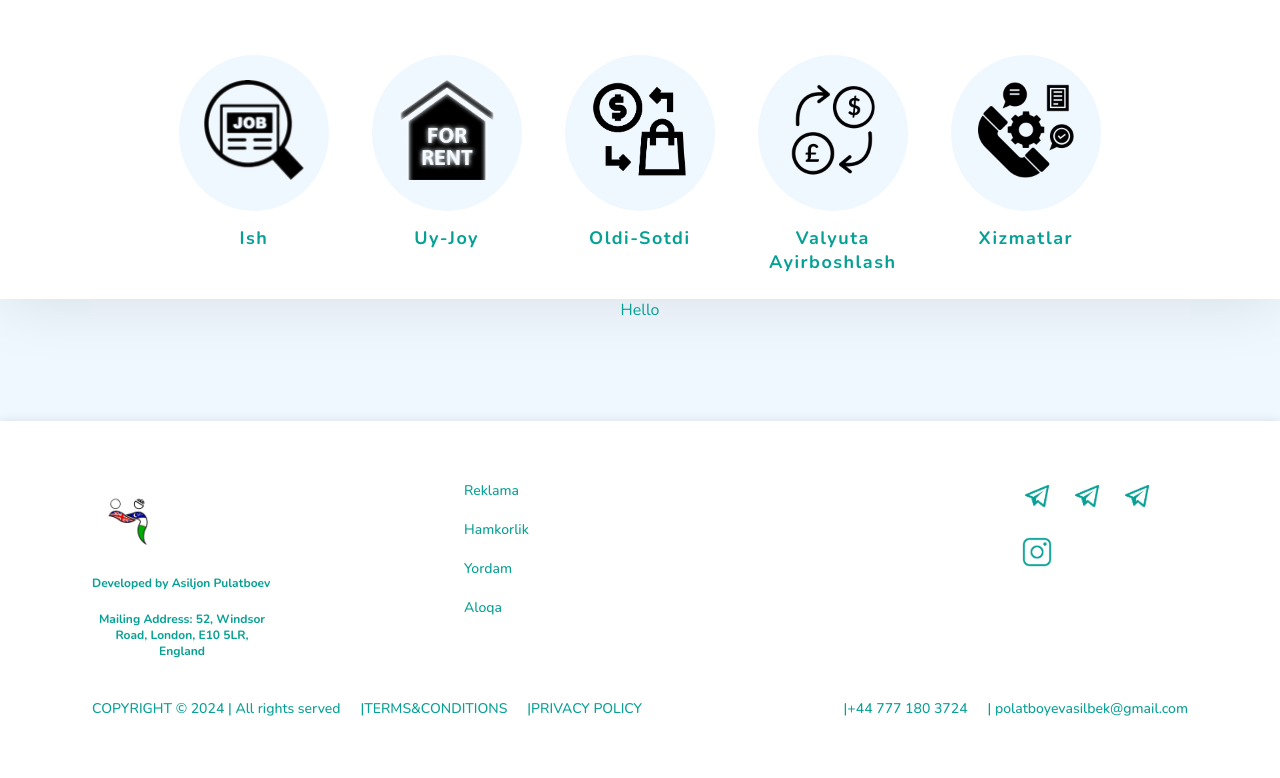
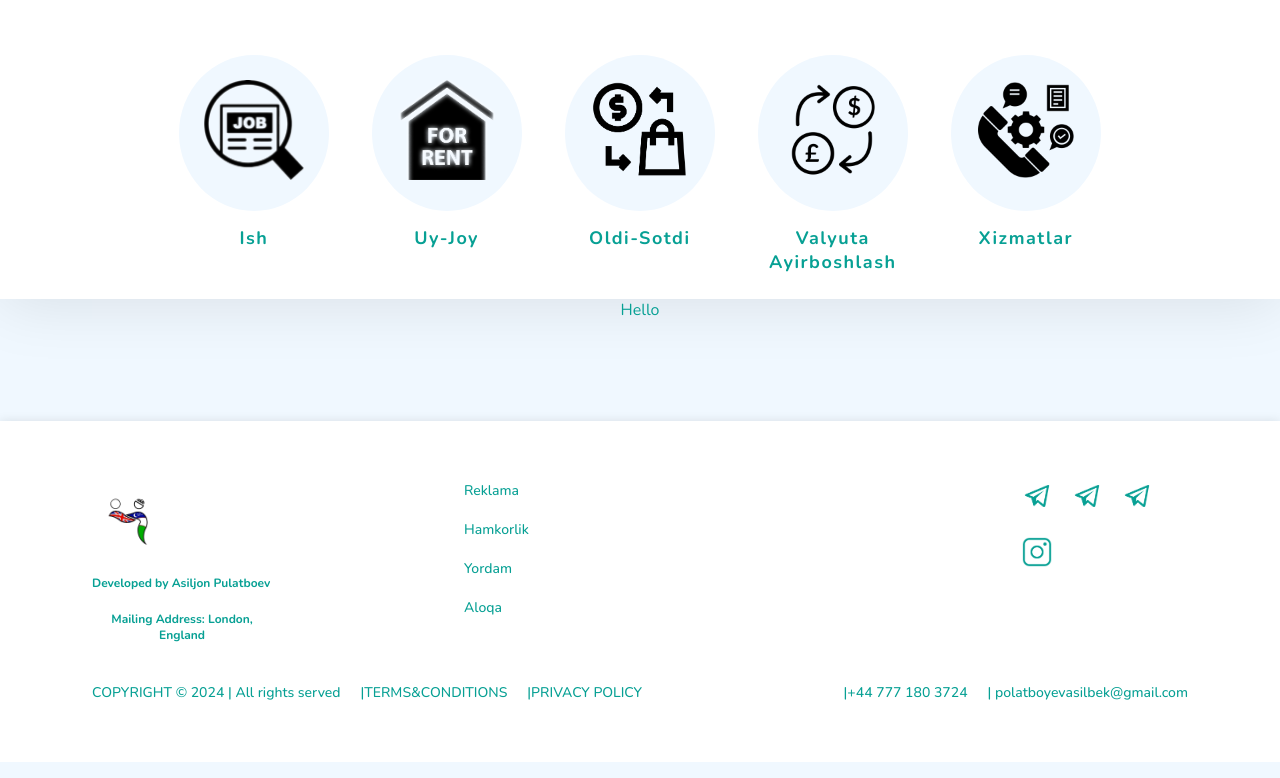
Before and after one commit to pulatboev/UzSociety, a plain HTML site: page index.html in a window 1280 px wide. Shown: the part 371-1149 px from the top of the page. Drawn offline with nearby package versions, Linux system fonts and the light colour scheme.

Commit message:
Update index.html

```diff
--- a/index.html
+++ b/index.html
@@ -178,7 +178,7 @@
             ">
               <li><a href="index.html"><img class="logoDown" src="logo/logo.png" alt="logo"></a></li>
               <li>Developed by Asiljon Pulatboev</li>
-              <li>Mailing Address: 52, Windsor Road, London, E10 5LR, England</li>
+              <li>Mailing Address: London, England</li>
             </ul>
           </div>
           <div style="flex: 3;" class="downbar-list">
```
